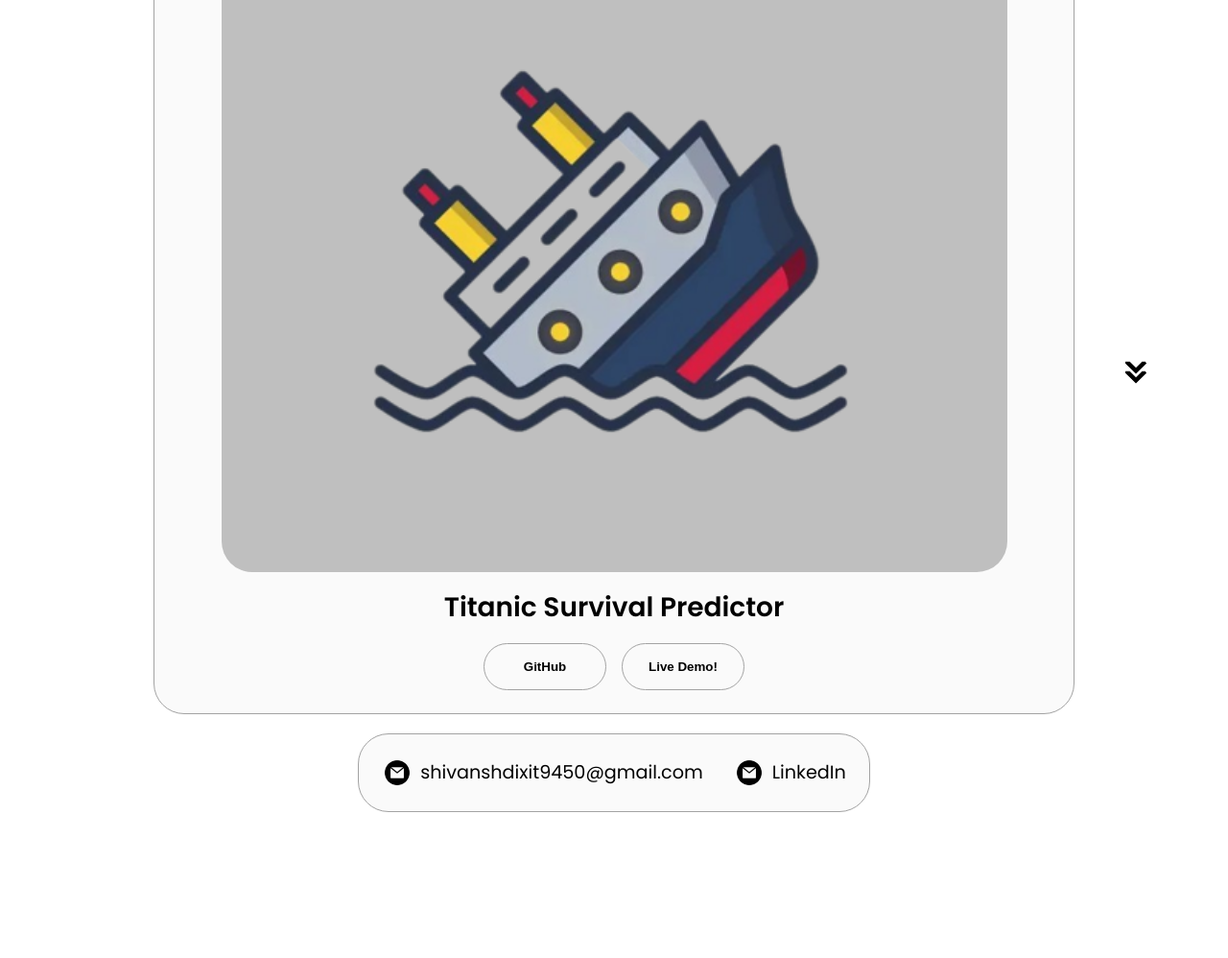
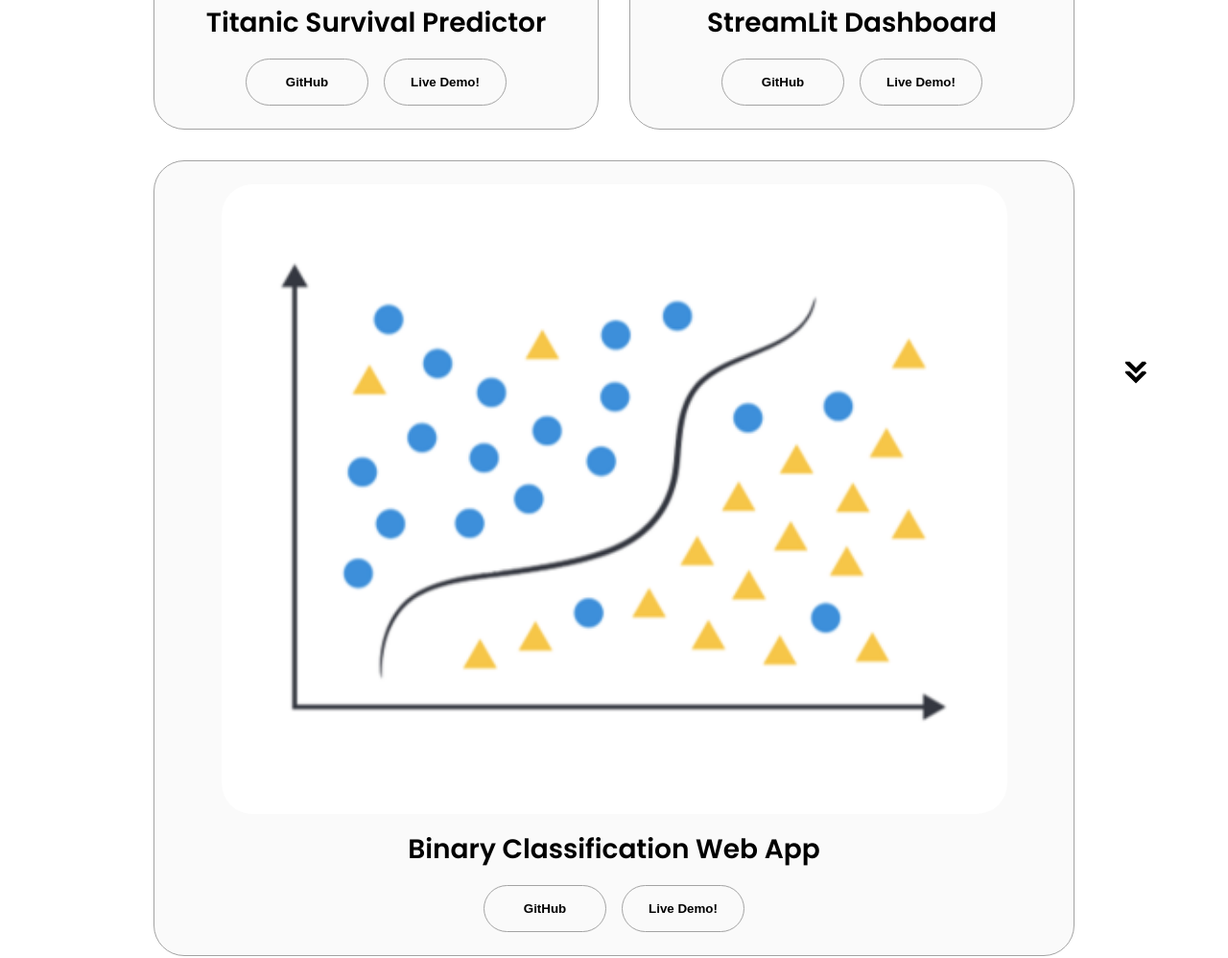
Before and after one commit to Elfinxd/Portfolio, a plain HTML site: page index.html in a window 1280 px wide. Shown: the part 2812-3810 px from the top of the page at 96% size. Drawn offline with Linux system fonts and the light colour scheme.

Commit message:
Add files via upload

```diff
--- a/index.html
+++ b/index.html
@@ -344,6 +344,54 @@
                 Live Demo!
               </button>
               </div>
+            </div>
+          <div class="details-container color-container">
+            <div class="article-container">
+              <img
+                class="project-img"
+                src="dashboard.png"
+                alt="project-1"
+              />
+            </div>
+            <h2 class="experience-sub-title project-title">StreamLit Dashboard</h2>
+            <div class="btn-container">
+              <button
+                class="btn btn-color-2 project-btn"
+                onclick="location.href='https://github.com/Elfinxd/Streamlit-Dashboard';"
+              >
+                GitHub
+              </button>
+              <button
+                class="btn btn-color-2 project-btn"
+                onclick="location.href='https://app-dashboard-7rbrj9pfmvfxmxjnqemgmt.streamlit.app';"
+              >
+                Live Demo!
+              </button>
+              </div>
+          </div>
+          <div class="details-container color-container">
+            <div class="article-container">
+              <img
+                class="project-img"
+                src="binary-classification.png"
+                alt="project-1"
+              />
+            </div>
+            <h2 class="experience-sub-title project-title">Binary Classification Web App</h2>
+            <div class="btn-container">
+              <button
+                class="btn btn-color-2 project-btn"
+                onclick="location.href='https://github.com/Elfinxd/Binary-Classification-WebApp';"
+              >
+                GitHub
+              </button>
+              <button
+                class="btn btn-color-2 project-btn"
+                onclick="location.href='https://binary-classification-webapp-wjanxbrrwr82cvcnrpklhd.streamlit.app';"
+              >
+                Live Demo!
+              </button>
+              </div>
           </div>
         </div>
       </div>
```
Also changed, not shown: binary-classification.png (added), dashboard.png (added).
